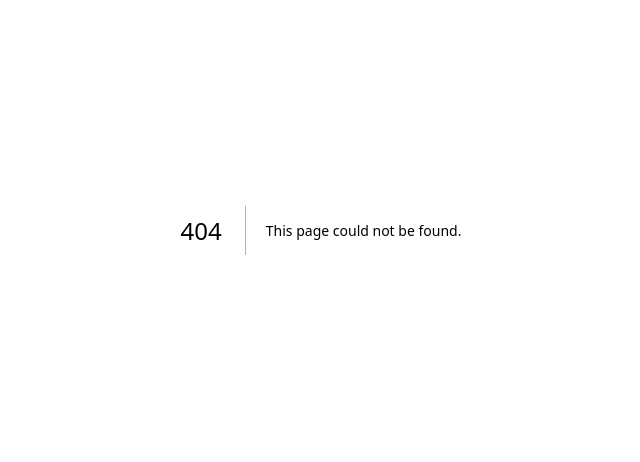
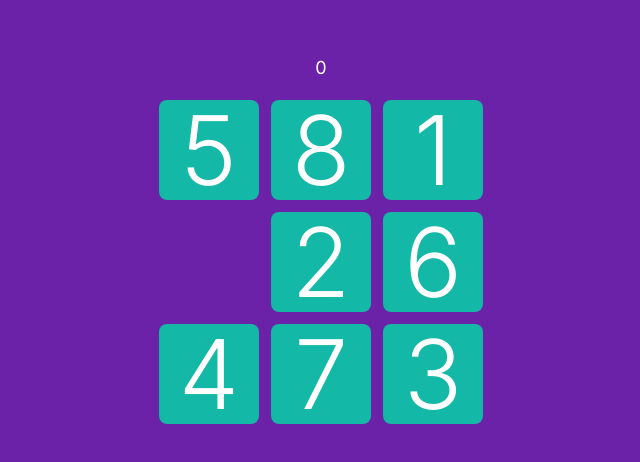
Before and after one commit to Alstudd/Think-Labs, a Next.js app in the folder devopia-paypal-mafia/: page /arrange in a window 1280 px wide. Before the commit this address had no page. Shown: the part 170-632 px from the top of the page, without its empty margins (319-959 px from the left). Built offline with nearby package versions, Linux system fonts and the light colour scheme.

Commit message:
8 puzzle

```diff
--- /dev/null
+++ b/devopia-paypal-mafia/src/app/arrange/page.tsx
@@ -0,0 +1,13 @@
+"use client";
+import App from "@/components/Main";
+import Navbar from "@/components/Navbar";
+import React from "react";
+
+export default function page() {
+  return (
+    <div className="bg-white">
+      {/* <Navbar /> */}
+      <App />
+    </div>
+  );
+}
--- /dev/null
+++ b/devopia-paypal-mafia/src/components/Alert/index.tsx
@@ -0,0 +1,27 @@
+import React from "react";
+
+interface AlertProps {
+  moveCount: number;
+  onTryAgain: () => void;
+}
+
+function Alert(props: AlertProps) {
+  return (
+    <div className="fixed inset-0 flex items-center justify-center bg-black bg-opacity-60 z-50">
+      <div className="bg-gray-800 rounded-lg text-white text-center p-8">
+        <p className="text-4xl mb-6">
+          Win With <span className="text-orange-500">{props.moveCount}</span>{" "}
+          Move!
+        </p>
+        <p
+          className="text-xl cursor-pointer text-yellow-500 hover:text-yellow-400"
+          onClick={props.onTryAgain}
+        >
+          Try Again?
+        </p>
+      </div>
+    </div>
+  );
+}
+
+export default Alert;
--- /dev/null
+++ b/devopia-paypal-mafia/src/components/Board/Block.tsx
@@ -0,0 +1,27 @@
+import React from "react";
+
+interface BlockProps {
+  value?: string;
+  width?: number;
+  height?: number;
+  onClick?: () => void;
+}
+
+function Block(props: BlockProps) {
+  return (
+    <div
+      className={`bg-teal-500 text-white font-light text-8xl rounded-lg cursor-pointer outline-none flex justify-center items-center ${
+        props.value === " " || props.value === "" ? "bg-transparent" : ""
+      }`}
+      style={{
+        width: props.width,
+        height: props.height,
+      }}
+      onClick={props.onClick}
+    >
+      {props.value}
+    </div>
+  );
+}
+
+export default Block;
--- /dev/null
+++ b/devopia-paypal-mafia/src/components/Board/index.tsx
@@ -0,0 +1,151 @@
+import React, { useEffect, useState } from "react";
+import Block from "./Block";
+
+const DEFAULT_PUZZLE = [
+  ["1", "2", "3"],
+  ["4", "5", "6"],
+  ["7", "8", " "],
+];
+
+interface PuzzleProps {
+  puzzleBlock: string[][];
+  onMove: (count: number) => void;
+  onWin: (win: boolean) => void;
+}
+
+type MoveDir = "left" | "right" | "top" | "bottom" | "none";
+
+function Board(props: PuzzleProps) {
+  const [puzzle, setPuzzle] = useState(props.puzzleBlock);
+  const [width, setWidth] = useState<number | undefined>(undefined);
+  const [height, setHeight] = useState<number | undefined>(undefined);
+
+  useEffect(() => {
+    const handleResize = () => {
+      setWidth(window.innerWidth);
+      setHeight(window.innerHeight);
+    };
+
+    handleResize(); // Call once on mount to initialize sizes
+
+    window.addEventListener("resize", handleResize);
+
+    return () => {
+      window.removeEventListener("resize", handleResize);
+    };
+  }, []); // Empty dependency array ensures this effect runs only once on mount
+
+  function computedSize(width: number, height: number): number {
+    const padding = 15;
+    if (width < height) {
+      return (width - 20) / 3 - padding;
+    }
+    return (height - 20) / 3 - padding - 5;
+  }
+
+  useEffect(() => {
+    if (width !== undefined && height !== undefined) {
+      const boxSize = computedSize(width, height);
+      setWidth(boxSize);
+      setHeight(boxSize);
+    }
+  }, [width, height]);
+
+  function movePuzzle(row: number, col: number): void {
+    const dir = moveDirection(row, col);
+    if (dir === "none") return;
+
+    const temp = [...puzzle];
+
+    if (dir === "top") {
+      [temp[row - 1][col], temp[row][col]] = [
+        temp[row][col],
+        temp[row - 1][col],
+      ];
+    } else if (dir === "bottom") {
+      [temp[row + 1][col], temp[row][col]] = [
+        temp[row][col],
+        temp[row + 1][col],
+      ];
+    } else if (dir === "left") {
+      [temp[row][col - 1], temp[row][col]] = [
+        temp[row][col],
+        temp[row][col - 1],
+      ];
+    } else if (dir === "right") {
+      [temp[row][col + 1], temp[row][col]] = [
+        temp[row][col],
+        temp[row][col + 1],
+      ];
+    }
+
+    setPuzzle(temp);
+    props.onMove(1);
+    props.onWin(isWin());
+  }
+
+  function moveDirection(row: number, col: number): MoveDir {
+    if (isWin()) return "none";
+    if (row !== 0 && puzzle[row - 1][col].trim() === "") return "top";
+    if (row < puzzle.length - 1 && puzzle[row + 1][col].trim() === "")
+      return "bottom";
+    if (col !== 0 && puzzle[row][col - 1].trim() === "") return "left";
+    if (col < puzzle[row].length - 1 && puzzle[row][col + 1].trim() === "")
+      return "right";
+    return "none";
+  }
+
+  function isWin(): boolean {
+    for (let i = 0; i < puzzle.length; i++) {
+      for (let j = 0; j < puzzle[i].length; j++) {
+        if (puzzle[i][j] !== DEFAULT_PUZZLE[i][j]) return false;
+      }
+    }
+    return true;
+  }
+
+  function moveFromDirection(dir: MoveDir) {
+    for (let i = 0; i < puzzle.length; i++) {
+      for (let j = 0; j < puzzle[i].length; j++) {
+        if (moveDirection(i, j) === dir) {
+          return movePuzzle(i, j);
+        }
+      }
+    }
+    return;
+  }
+
+  useEffect(() => {
+    setPuzzle(props.puzzleBlock);
+  }, [props.puzzleBlock]);
+
+  return (
+    <div
+      className="board grid grid-cols-3 gap-3 w-[80%]] mx-auto"
+      style={{
+        // gridTemplateRows: `${width}px ${width}px ${width}px`,
+        // gridTemplateColumns: `${width}px ${width}px ${width}px`,
+        gridTemplateRows: `100px 100px 100px`,
+        gridTemplateColumns: `100px 100px 100px`,
+      }}
+    >
+      {puzzle.map((row, rIndex) => {
+        return row.map((col, cIndex) => {
+          return (
+            <Block
+              key={rIndex + cIndex}
+              value={col}
+              //   width={width}
+              //   height={height}
+              width={100}
+              height={100}
+              onClick={() => movePuzzle(rIndex, cIndex)}
+            />
+          );
+        });
+      })}
+    </div>
+  );
+}
+
+export default Board;
--- /dev/null
+++ b/devopia-paypal-mafia/src/components/Main.tsx
@@ -0,0 +1,61 @@
+"use client";
+import React, { useState } from "react";
+import Alert from "./Alert";
+import Board from "./Board";
+import Pannel from "./Pannel";
+
+function randomPuzzle(): string[][] {
+  const MAX_ROW = 3;
+  const MAX_COL = 3;
+  const numberArray = ["1", "2", "3", "4", "5", "6", "7", "8", " "];
+  const shuffleArray = numberArray.sort(() => Math.random() - 0.5);
+  let tempArr: string[][] = [];
+
+  for (let i = 0; i < MAX_ROW; i++) {
+    let temp = [];
+    for (let j = 0; j < MAX_COL; j++) {
+      temp[j] = shuffleArray[i * MAX_COL + j];
+    }
+    tempArr[i] = temp;
+  }
+
+  return tempArr;
+}
+
+function App() {
+  const [moveCount, setMoveCount] = useState(0);
+  const [puzzle, setPuzzle] = useState(randomPuzzle);
+  const [isWin, setIsWin] = useState(false);
+
+  function tryAgain(): void {
+    setIsWin(false);
+    setMoveCount(0);
+    setPuzzle(randomPuzzle());
+    return;
+  }
+
+  return (
+    <div className="w-full flex flex-col items-center justify-center h-screen bg-purple-800">
+      <Pannel moveCount={moveCount} />
+      <Board
+        puzzleBlock={puzzle}
+        onMove={(count) => {
+          console.log(moveCount);
+          setMoveCount((prevMoveCount) => prevMoveCount + count);
+        }}
+        onWin={(win) => setIsWin(win)}
+      />
+      {isWin && (
+        <Alert
+          moveCount={moveCount}
+          onTryAgain={() => {
+            tryAgain();
+            console.log("try again");
+          }}
+        />
+      )}
+    </div>
+  );
+}
+
+export default App;
--- /dev/null
+++ b/devopia-paypal-mafia/src/components/Pannel/index.tsx
@@ -0,0 +1,15 @@
+import React from "react";
+
+interface PannelProps {
+  moveCount: number;
+}
+
+function Pannel(props: PannelProps) {
+  return (
+    <div className="bg-purple-800 text-white h-16 w-full flex items-center justify-center">
+      <span className="text-lg">{props.moveCount}</span>
+    </div>
+  );
+}
+
+export default Pannel;
```
Also changed, not shown: 1 other file (tests, documents, lock files or other folders).
